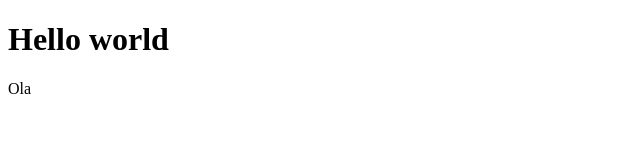
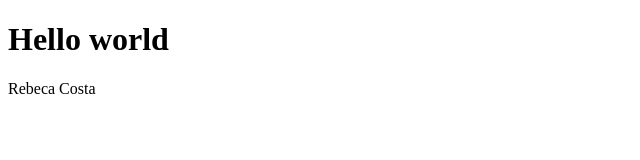
Before and after one commit to Rebeca-Costa/rebecacosta.github.io, a plain HTML site: page index.html in a window 1280 px wide. Shown: the full height of the page, 0-640 px from the left. Drawn offline with Linux system fonts and the light colour scheme.

Commit message:
Update index.html

```diff
--- a/index.html
+++ b/index.html
@@ -2,6 +2,6 @@
 <html>
     <body>
         <h1>Hello world</h1>
-    <p>Ola</p>
+    <p>Rebeca Costa</p>
     </body>
 </html>
```
